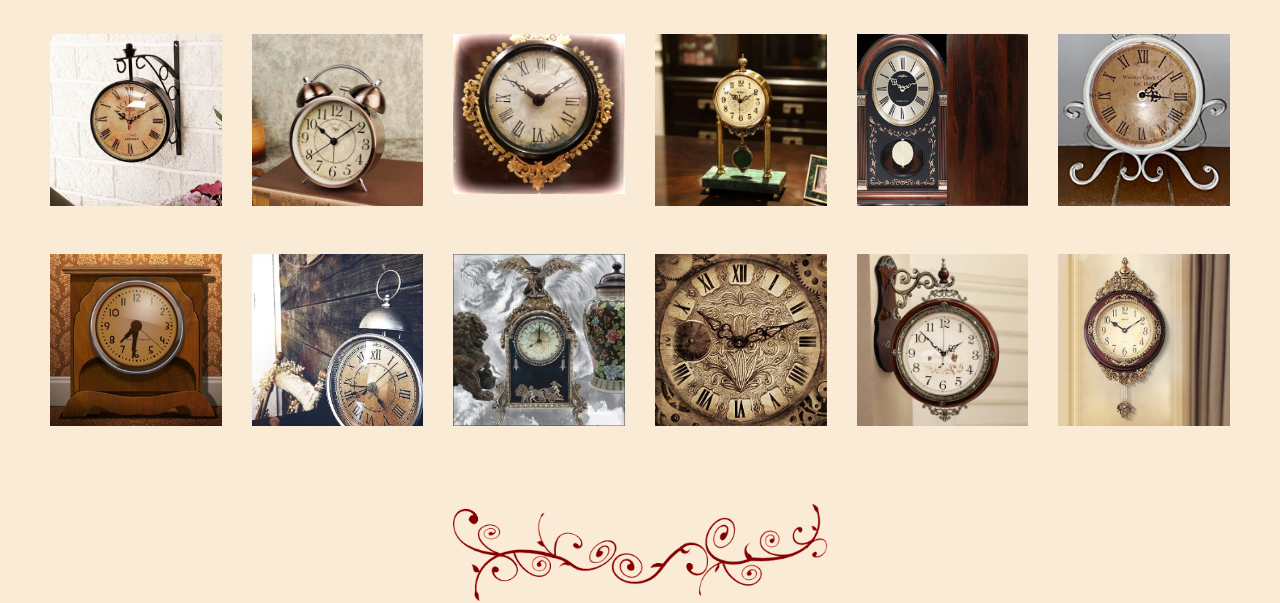
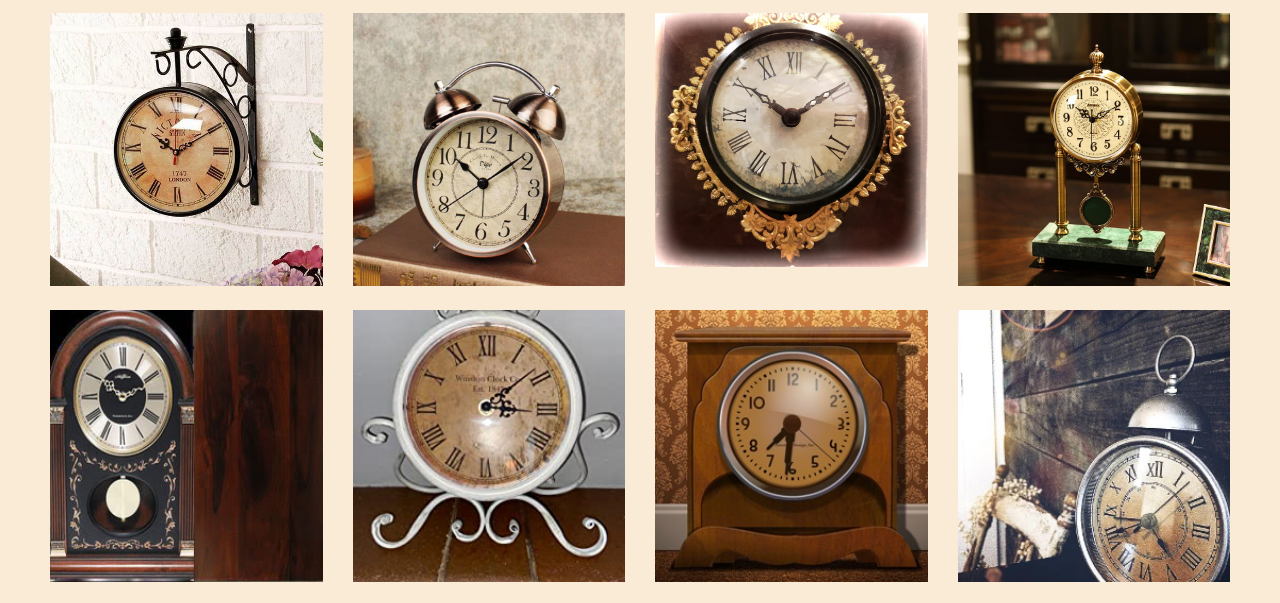
Before and after one commit to ninaperic/first-project, a plain HTML site: page gallery.html in a window 1280 px wide. Shown: the part 159-762 px from the top of the page. Drawn offline with Linux system fonts and the light colour scheme.

Commit message:
Fix gallery page alignment

```diff
--- a/assets/css/style.css
+++ b/assets/css/style.css
@@ -5,8 +5,6 @@ body {
 .header {
     background-color: burlywood;
     padding: 0px 50px;
-    display: flex;
-    justify-content: space-between;
 }
 
 .navigation {
@@ -63,13 +61,12 @@ body {
     width: 100%;
 }
 
-#main-section {
-    padding: 0px 50px;
+.main-section {
+    padding: 10px 50px 400px;
     background-image: url(../images/newback.jpg);
     background-position: center;
     background-repeat: no-repeat;
-    height: 650px;
-    overflow: auto;
+    background-size: cover;
 }
 
 
@@ -103,6 +100,7 @@ h4 {
     font-family: 'Dancing Script', cursive;
     font-size: 35px;
     color: maroon;
+    margin-bottom: 0;
 }
 
 ul {
@@ -204,7 +202,6 @@ background-color: saddlebrown;
 }
 
 .gallery-image {
-    height: 200px;
     margin-bottom: 20px;
 }
 
--- a/gallery.html
+++ b/gallery.html
@@ -33,55 +33,54 @@
         </nav>
     </header>
     <div class="gallery-section">
-        <p class="gallery-title">❀Here you can see some of our latest clocks❀</p>
+        <p class="gallery-title">❀ Here you can see some of our latest clocks ❀</p>
         <div id="galery_images">
             <div class="row">
-                <div class="col-md-2 gallery-image">
-                    <img class="image"src="assets/images/clock-1.jpg" alt="silent-clock"/>
+                <div class="col-md-3 col-sm-6 gallery-image">
+                    <img class="image" src="assets/images/clock-1.jpg" alt="silent-clock"/>
                 </div>
 
-                <div class="col-md-2 gallery-image">
+                <div class="col-md-3 col-sm-6 gallery-image">
                     <img class="image" src="assets/images/clock-2.webp" alt="retro-toned"/>
                 </div>
 
-                <div class="col-md-2 gallery-image">
+                <div class="col-md-3 col-sm-6 gallery-image">
                     <img class="image" src="assets/images/clock-3.jpg" alt="metal-wooden"/>
                 </div>
 
-                <div class="col-md-2 gallery-image">
+                <div class="col-md-3 col-sm-6 gallery-image">
                     <img class="image"src="assets/images/clock-4.jpg" alt="studio-props"/>
                 </div>
 
-                <div class="col-md-2 gallery-image">
+                <div class="col-md-3 col-sm-6 gallery-image">
                     <img class="image" src="assets/images/clock-5.jpg" alt="three-clocks"/>
                 </div>
 
-                <div class="col-md-2 gallery-image">
+                <div class="col-md-3 col-sm-6 gallery-image">
                     <img class="image" src="assets/images/clock-6.jpg" alt="european-style"/>
                 </div>
-            </div>
-            <div class="row">
-                <div class="col-md-2 gallery-image">
+
+                <div class="col-md-3 col-sm-6 gallery-image">
                     <img class="image" src="assets/images/clock-7.jpg" alt="mantle-clock"/>
                 </div>
 
-                <div class="col-md-2 gallery-image">
+                <div class="col-md-3 col-sm-6 gallery-image">
                     <img class="image" src="assets/images/clock-8.webp" alt="wtc-clock"/>
                 </div>
 
-                <div class="col-md-2 gallery-image">
+                <div class="col-md-3 col-sm-6 gallery-image">
                     <img class="image" src="assets/images/clock-9.jpg" alt="watch-clock"/>
                 </div>
 
-                <div class="col-md-2 gallery-image">
+                <div class="col-md-3 col-sm-6 gallery-image">
                     <img class="image" src="assets/images/clock-10.jpg" alt="pearl-clock"/>
                 </div>
 
-                <div class="col-md-2 gallery-image">
+                <div class="col-md-3 col-sm-6 gallery-image">
                     <img class="image" src="assets/images/clock-11.jpg" alt="old-clock"/>
                 </div>
 
-                <div class="col-md-2 gallery-image">
+                <div class="col-md-3 col-sm-6 gallery-image">
                     <img class="image" src="assets/images/clock-12.jpg" alt="old-clock"/>
                 </div>
             </div>
```
Also changed, not shown: index.html (+2 -3 lines), assets/images/background1.jpg (deleted), assets/images/gold-swirl-removebg-preview.png (deleted), assets/images/golddecorative.png (deleted), assets/images/logo.jpg (deleted), assets/images/logo.png (deleted). Lines whose indentation alone changed are shown as unchanged.
